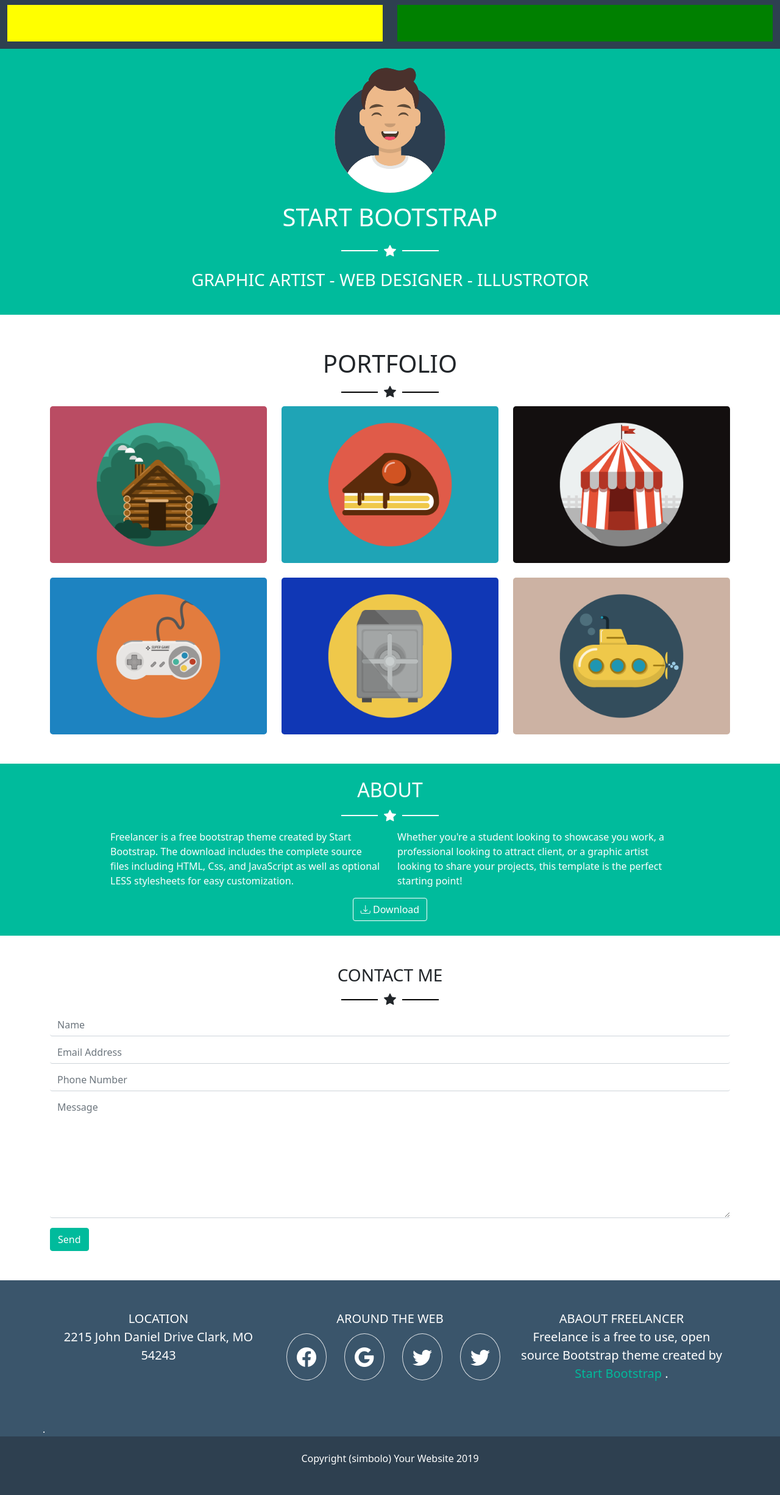
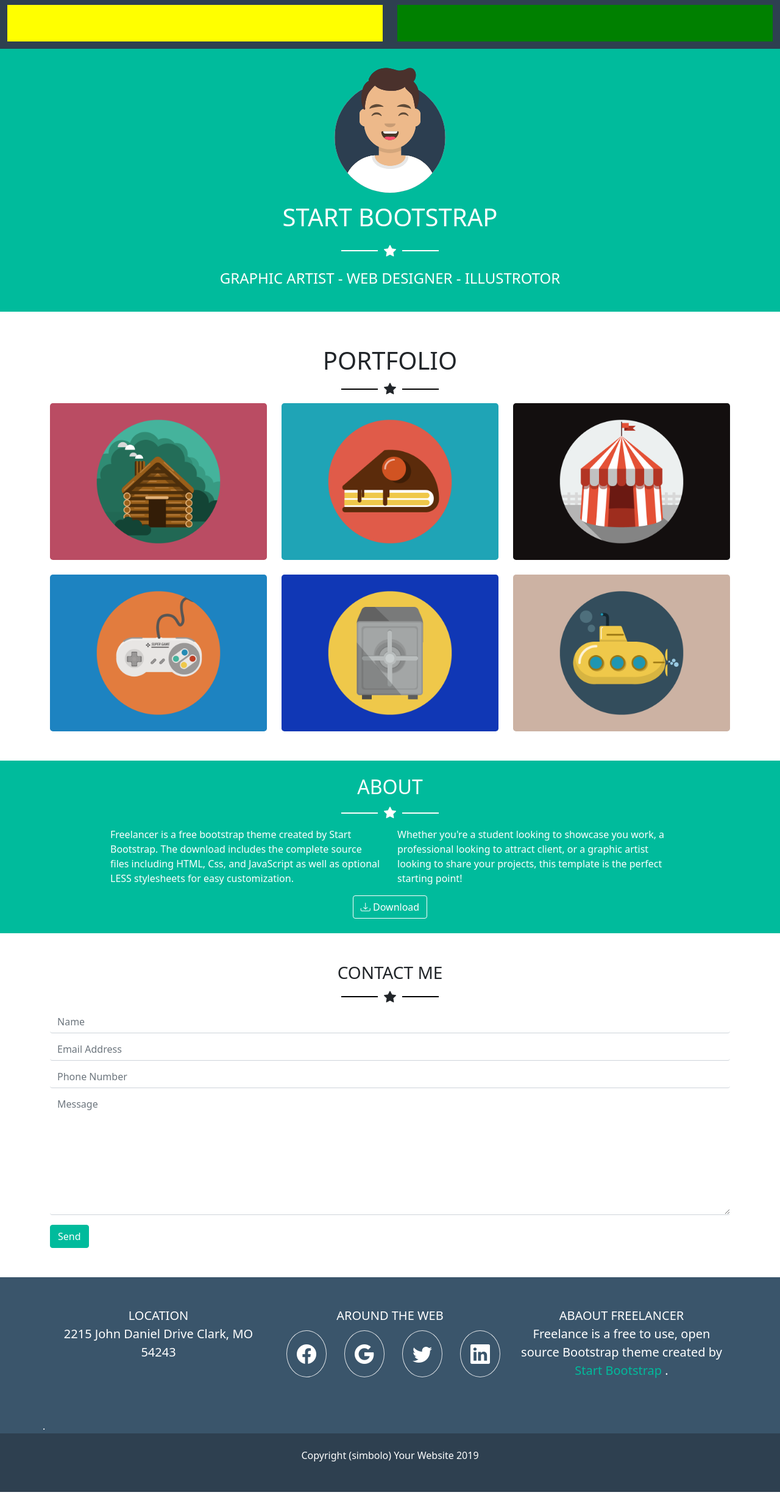
Before and after one commit to pietroline/html-css-bootstrap-freelancer, a plain HTML site: page index.html in a window 1280 px wide. Shown: the whole page at 61% size. Drawn offline with nearby package versions, Linux system fonts and the light colour scheme.

Commit message:
fix icon linkedin

```diff
--- a/index.html
+++ b/index.html
@@ -47,7 +47,7 @@
                                     <i class="fs-5 bi bi-star-fill"></i>
                                     <div class="ms_bar_white"></div>
                                 </div>
-                                <h3 class="my-3">Graphic artist - web designer - illustrotor</h3>
+                                <h4 class="my-3">Graphic artist - web designer - illustrotor</h4>
                             </div>
                         </div>
                     </div>
@@ -213,7 +213,7 @@
                                     <i class="bi bi-twitter fs-2 p-3 mx-2 border rounded-circle"></i>
                                 </div>
                                 <div class="col">
-                                    <i class="bi bi-twitter fs-2 p-3 mx-2 border rounded-circle"></i>
+                                    <i class="bi bi-linkedin fs-2 p-3 mx-2 border rounded-circle"></i>
                                 </div>
                             </div>
                         </div>
```
